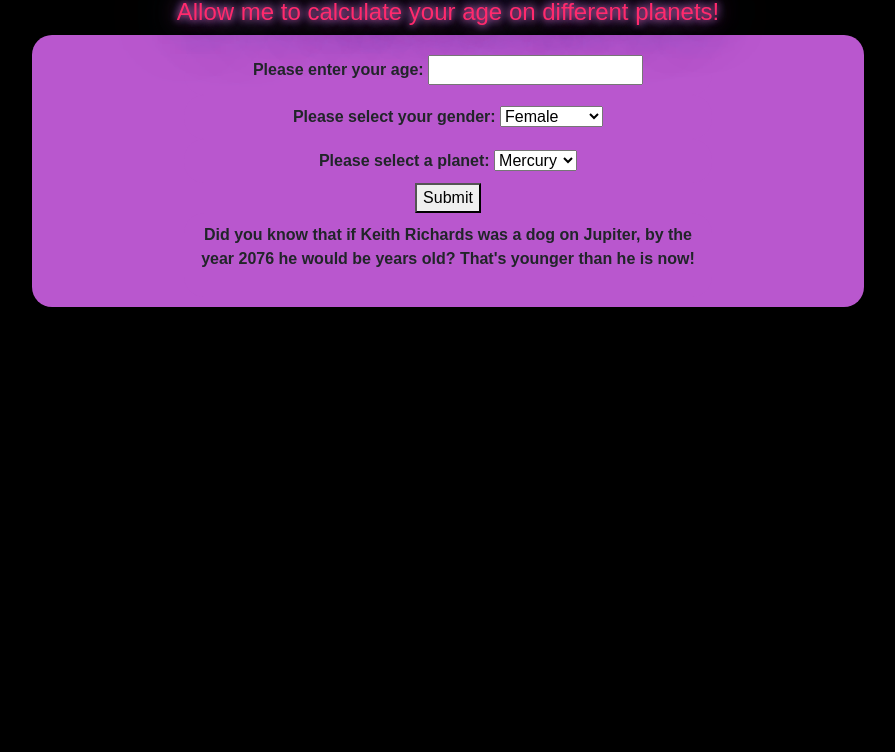
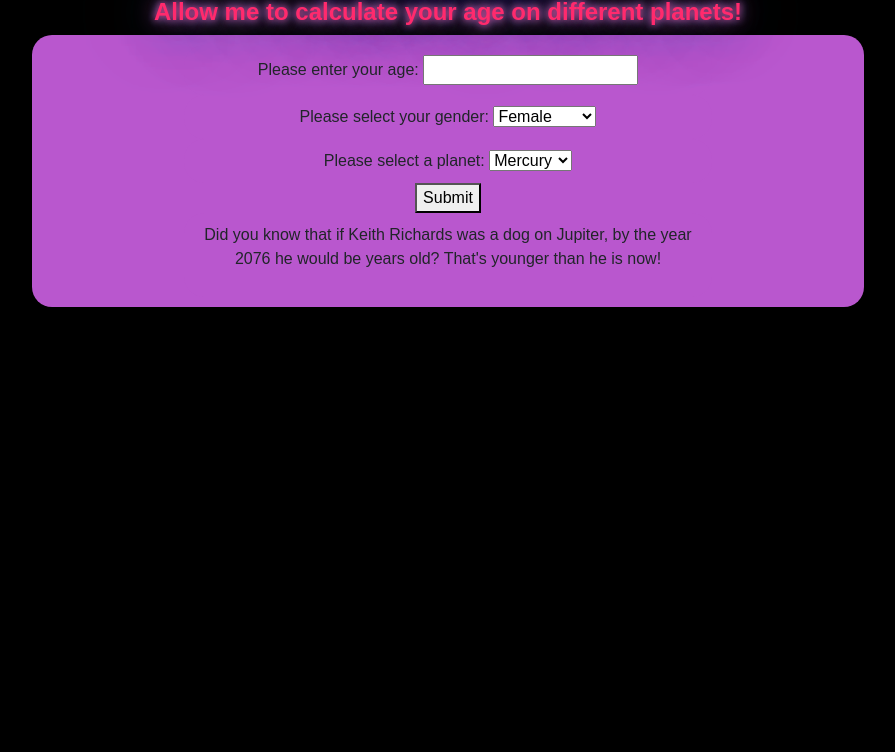
Before and after one commit to lavinbrenna/space-age-calculator, a website built with webpack: page src/index.html in a window 1280 px wide. Shown: the part 48-800 px from the top of the page, without its empty margins (192-1087 px from the left). Built offline with nearby package versions, Linux system fonts and the light colour scheme; a web font is replaced by a local one; what jQuery would draw is missing.

Commit message:
update text to make it easier to read, clarify sun age

```diff
--- a/src/css/styles.css
+++ b/src/css/styles.css
@@ -1,8 +1,8 @@
 body{
   background-color: black;
   text-align: center;
-  font-family: moby, sans-serif;
-  font-weight: 700;
+  font-family: lores-12,sans-serif;
+  font-weight: 400;
   font-style: normal;
 }
 h2, h4{
@@ -13,6 +13,9 @@
   0 0 42px #0a9cf5,
   0 0 82px #ff2a6d,
   0 0 92px #0a9cf5;
+  font-family: moby, sans-serif;
+  font-weight: 700;
+  font-style: normal;
 }
 div{
   background-color:#b957ce;
--- a/src/index.js
+++ b/src/index.js
@@ -24,7 +24,7 @@
   let userMayFlyLives = userAge * mayFlyLives;
   let flyCompare = mayFlyLives/ageOfSun;
   let userCompare = userAge/ageOfSun;
-  return `You have lived longer than ${userMayFlyLives} mayflies! A mayfly's age is ${parseFloat(flyCompare)} times the age of the sun. You are ${parseFloat(userCompare)} times the age of the sun (in case you don't know, that's a lot of zeros)! `;
+  return `You have lived longer than ${userMayFlyLives} mayflies! A mayfly's age is ${parseFloat(flyCompare)} times the age of the sun. You are ${parseFloat(userCompare)} times the age of the sun (in case you don't know, that e-9 means that there are that many 0s before your number even starts)! `;
 }
 
 $(".keith").text(keithRichards());
```
Also changed, not shown: README.md.
